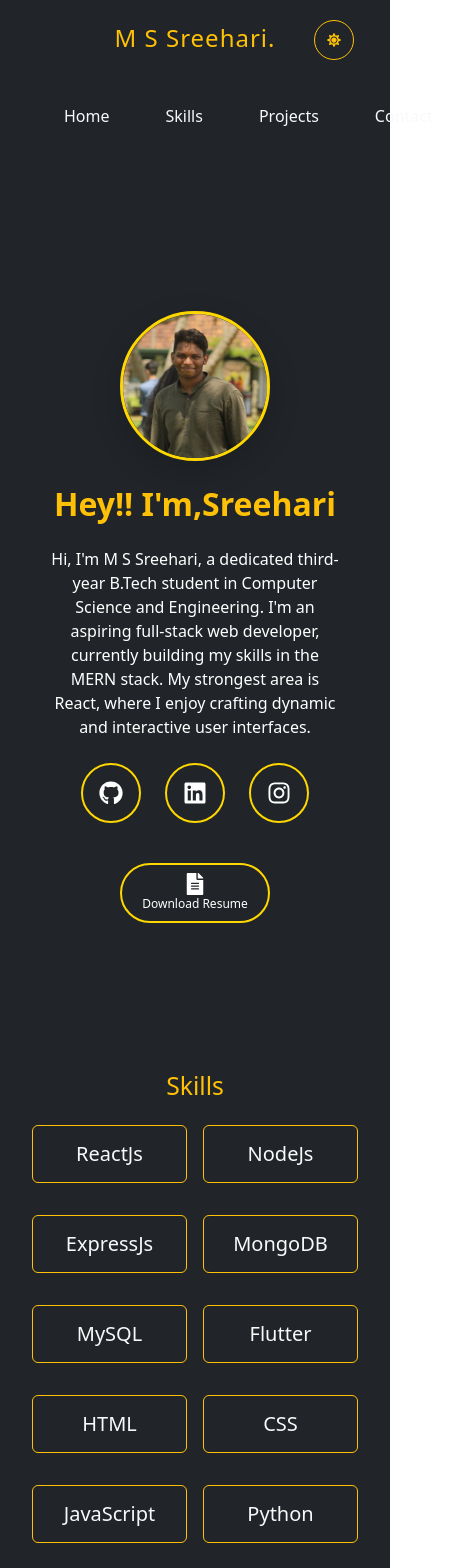
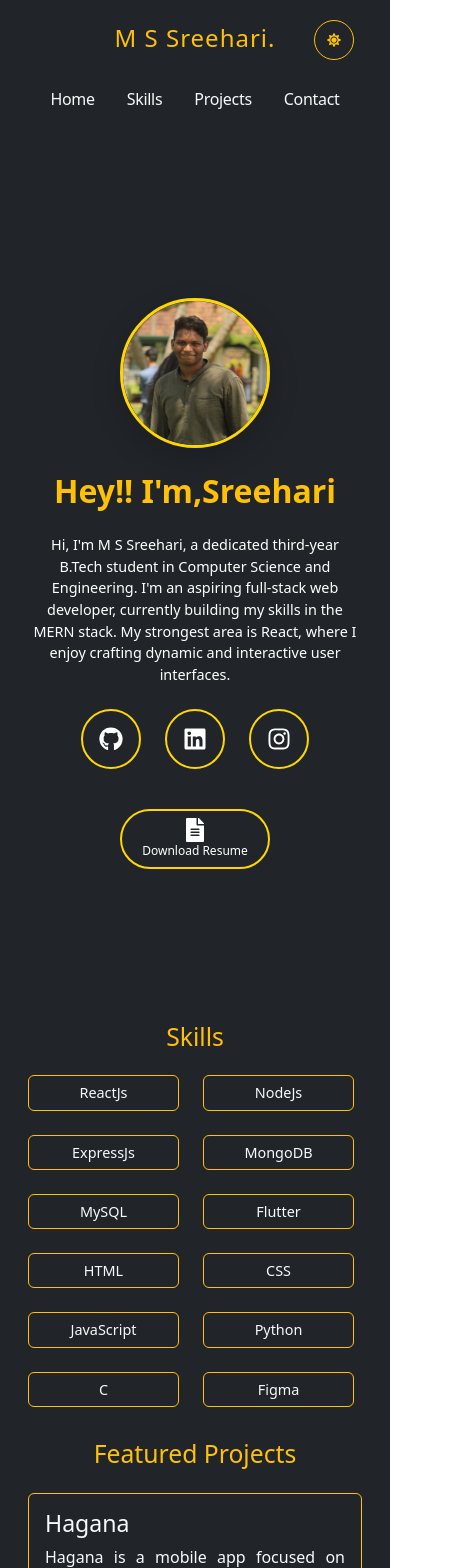
Before and after one commit to mssreehari/Portfolio, a React (Vite) app: page / in a window 390 px wide. Shown: the top 1568 px of the page, 473 px wide, since content can reach past the window. Built offline with nearby package versions, Linux system fonts and the light colour scheme.

Commit message:
responsiveness

```diff
--- a/src/index.css
+++ b/src/index.css
@@ -6,6 +6,8 @@
   .nav-link-underline {
     position: relative;
     padding: 0.5rem 1rem;
+    white-space: nowrap;
+    display: inline-block;
   }
 
   .nav-link-underline::after {
@@ -67,6 +69,23 @@
     .navbar-toggler {
       display: block;
     }
+
+    .nav-link-underline {
+      padding: 0.5rem;
+      margin: 0 0.2rem;
+    }
+
+    nav {
+      flex-wrap: nowrap;
+      overflow-x: auto;
+      -webkit-overflow-scrolling: touch;
+      scrollbar-width: none;
+      -ms-overflow-style: none;
+    }
+
+    nav::-webkit-scrollbar {
+      display: none;
+    }
   }
 
   @media (max-width: 1200px) {
@@ -91,52 +110,101 @@
   @media (max-width: 992px) {
     header {
       flex-direction: column;
+      align-items: center;
       padding: 1rem;
-    margin: 0 !important;
     }
 
     nav {
-    margin: 1rem auto !important;
-    padding: 0.5rem !important;
+      margin: 2rem auto !important;
+      width: 100%;
+      justify-content: center;
+      gap: 0.5rem !important;
     }
 
     .nav-link-underline {
       font-size: 0.9rem;
-    padding: 0.3rem 0.8rem;
+      padding: 0.3rem 0.5rem;
     }
 
-  #skills .row {
-    --bs-gutter-x: 1rem;
+    #home {
+      padding: 4rem 1rem;
     }
 
-  .card {
-    margin-bottom: 1rem;
+    .position-relative {
+      width: 200px !important;
+      height: 200px !important;
+      margin: 0 auto;
     }
   }
 
   @media (max-width: 768px) {
+    header {
+      margin-left: 0 !important;
+    }
+
+    nav {
+      margin-right: 0 !important;
+      padding: 0.3rem !important;
+      flex-wrap: nowrap;
+      justify-content: space-between;
+      width: 100%;
+      max-width: 100%;
+    }
+
+    .nav-link-underline {
+      font-size: 0.85rem;
+      padding: 0.3rem;
+      margin: 0;
+    }
+
+    #home {
+      text-align: center;
+      padding: 2rem 1rem;
+    }
+
     .position-relative {
       width: 180px !important;
       height: 180px !important;
     }
 
+    .display-4 {
+      font-size: 2rem;
+    }
+
+    .fs-5 {
+      font-size: 0.9rem !important;
+    }
+
+    #skills .row {
+      gap: 0.5rem;
+    }
+
     .social-links {
       justify-content: center;
-  }
-
-  .container {
-    padding: 1rem;
-  }
-
-  #projects .card {
-    margin: 0.5rem;
     }
   }
 
   @media (max-width: 576px) {
+    header {
+      padding: 0.5rem;
+    }
+
+    nav {
+      display: flex !important;
+      justify-content: space-between !important;
+      width: 100% !important;
+      padding: 0 !important;
+      margin: 0 !important;
+      gap: 2px !important;
+    }
+
     .nav-link-underline {
-    font-size: 0.8rem;
-    padding: 0.2rem 0.5rem;
+      font-size: 0.65rem;
+      padding: 0.15rem !important;
+      margin: 0 !important;
+      letter-spacing: -0.3px;
+      text-align: center;
+      width: auto;
     }
 
     .position-relative {
@@ -145,11 +213,57 @@
     }
 
     .display-4 {
-    font-size: 1.5rem;
+      font-size: 1.8rem;
     }
 
     .btn-lg {
-    padding: 0.5rem 1rem;
+      padding: 0.4rem 0.8rem;
+      font-size: 0.85rem;
+    }
+
+    #skills .row {
+      display: flex;
+      flex-wrap: wrap !important;
+      gap: 0.5rem;
+    }
+
+    #skills .col {
+      flex: 0 0 calc(50% - 0.5rem) !important;  /* Two columns with gap */
+      max-width: calc(50% - 0.5rem) !important;
+    }
+
+    #skills .card {
+      height: 100%;
+    }
+
+    #skills .card-body {
+      padding: 0.5rem;
+    }
+
+    #skills .card-title {
       font-size: 0.9rem;
+      margin: 0;
+      word-break: break-word;
     }
   }
+
+  @media (max-width: 360px) {
+    #skills .col {
+      flex: 0 0 100% !important;  /* Single column for very small screens */
+      max-width: 100% !important;
+    }
+  }
+
+  /* Remove any overflow scrolling */
+  @media (max-width: 768px) {
+    nav {
+      overflow-x: visible;
+      -webkit-overflow-scrolling: auto;
+      scrollbar-width: initial;
+      -ms-overflow-style: initial;
+    }
+
+    nav::-webkit-scrollbar {
+      display: initial;
+    }
+  }
```
Also changed, not shown: src/App.jsx (line endings or trailing spaces). Lines whose indentation alone changed are shown as unchanged.
